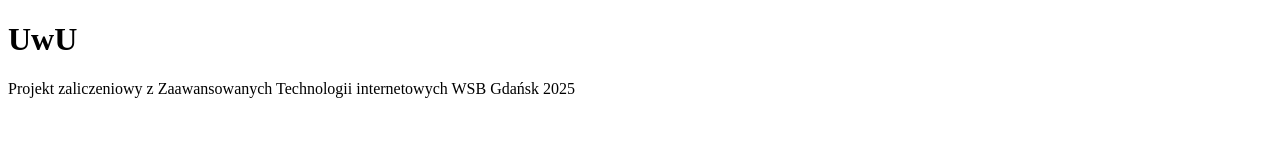
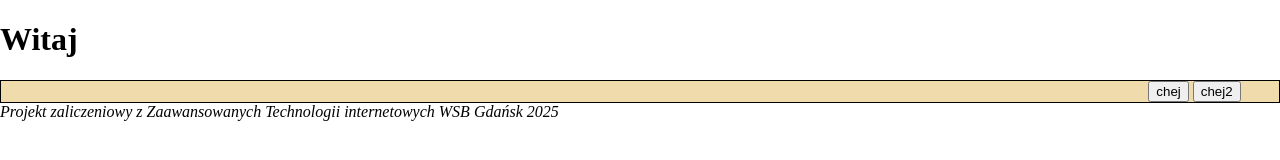
Before and after one commit to RapHHu21/Ani-Math, a plain HTML site: page index.html in a window 1280 px wide. Drawn offline with Linux system fonts and the light colour scheme.

Commit message:
minor changes, initial setup

```diff
--- a/index.html
+++ b/index.html
@@ -3,10 +3,24 @@
 <head>
     <meta charset="UTF-8">
     <meta name="viewport" content="width=device-width, initial-scale=1.0">
+    <link rel="stylesheet" href="styles.css">
     <title>Ani-Math</title>
 </head>
 <body>
-    <h1>UwU</h1>
-    <footer>Projekt zaliczeniowy z Zaawansowanych Technologii internetowych WSB Gdańsk 2025</footer>
+    <header>
+        <h1>Witaj</h1>
+    </header>
+    <main>
+        <section class="log_in_sec">
+            <div class="top_bar">
+                <div class="top_bar_buttons">
+                    <button>chej</button>
+                    <button>chej2</button>
+                </div>
+            </div>
+        </section>
+    </main>
+    <footer><i>Projekt zaliczeniowy z Zaawansowanych Technologii internetowych WSB Gdańsk 2025</footer>
+    <script src="scripts.js"></script>
 </body>
 </html>
--- /dev/null
+++ b/styles.css
@@ -0,0 +1,16 @@
+html, body{
+    margin: 0;
+    padding: 0;
+    height: 100%;
+}
+
+div.top_bar{
+    display: flex;
+    border: 1px solid black;
+    background-color: rgb(240, 219, 173);
+}
+
+div.top_bar_buttons{
+    margin-left: auto;
+    margin-right: 3%;
+}
```
Also changed, not shown: scripts.js (added), 1 other file.
